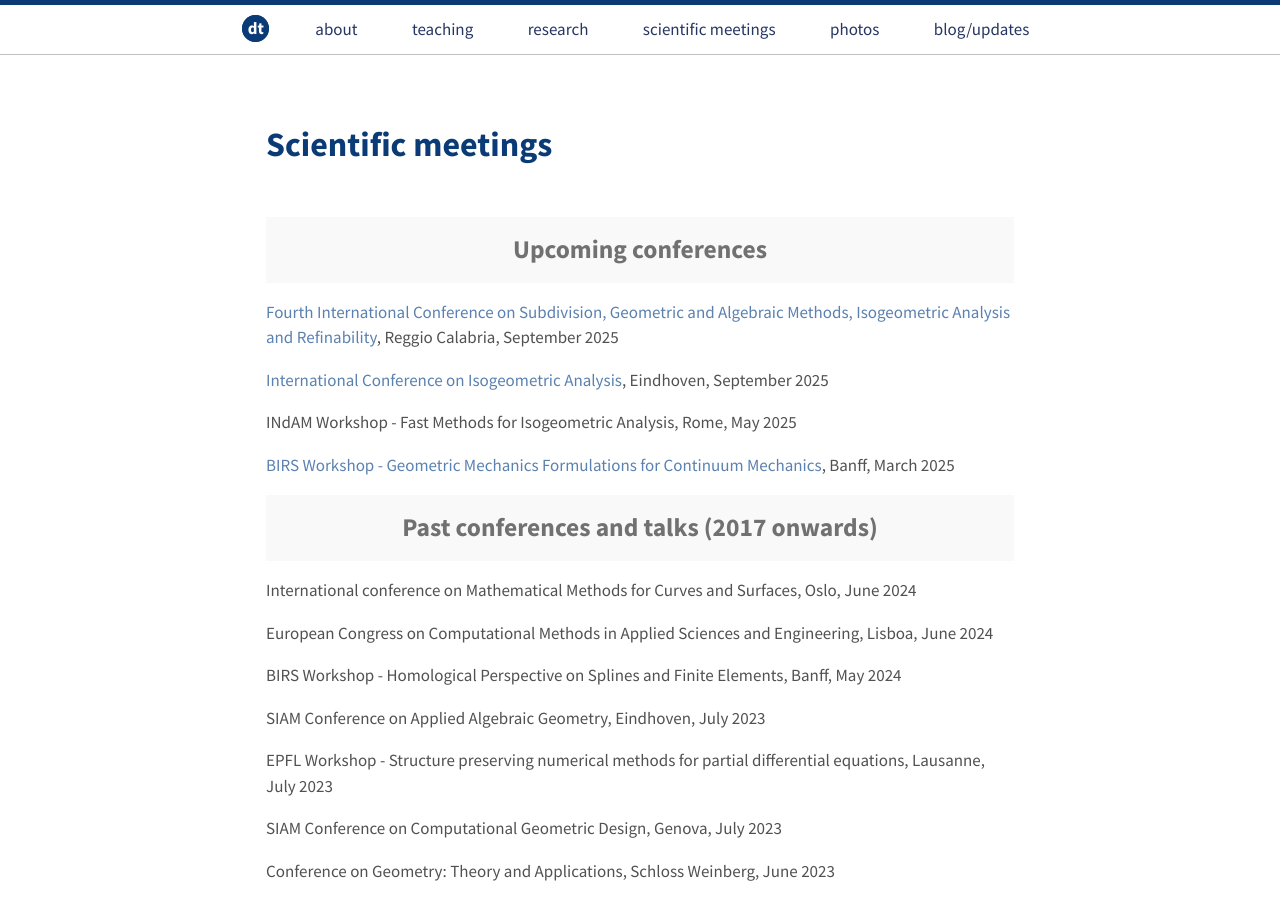
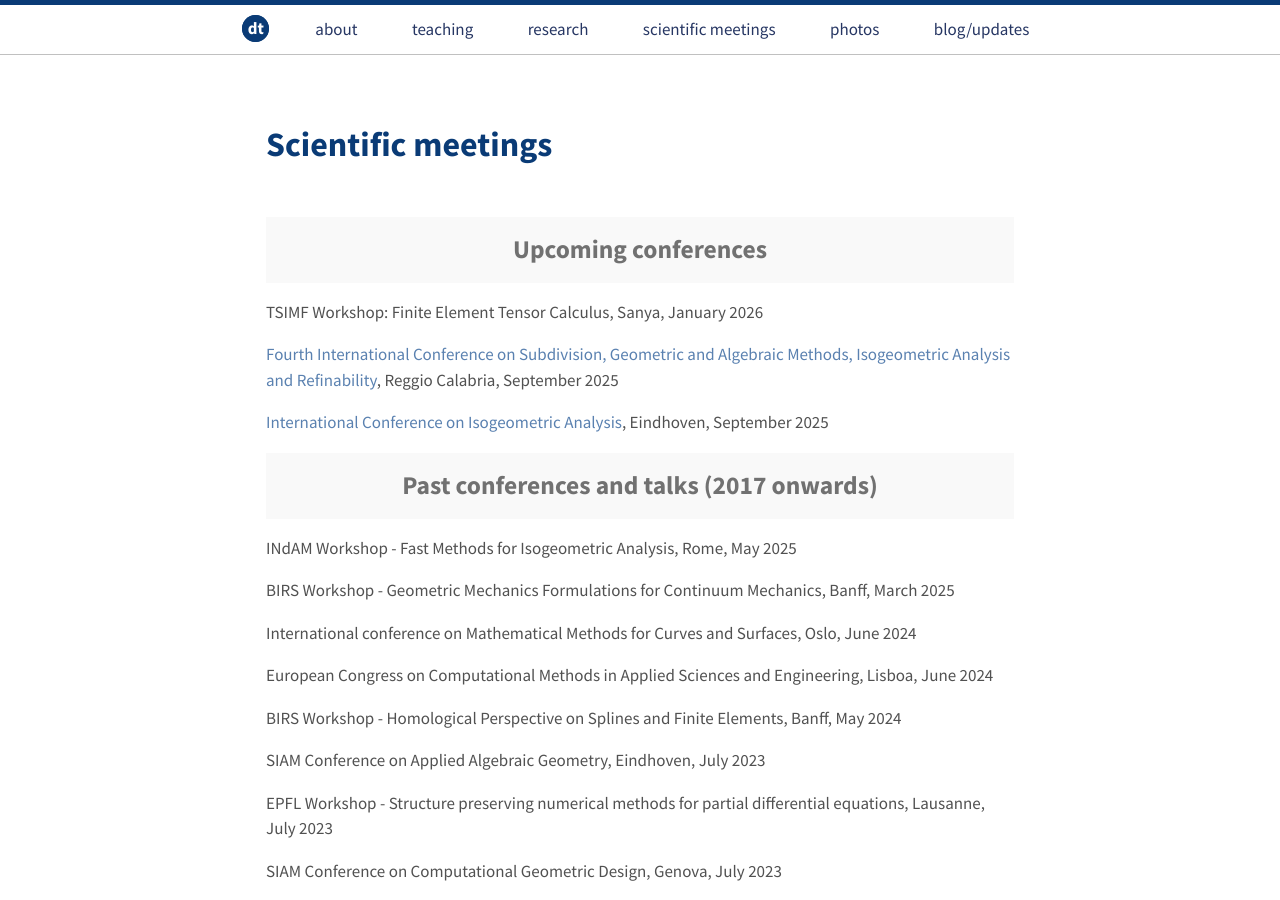
Before and after one commit to dtoshniwal/dtoshniwal.github.io, a Jekyll site: the page built from travel.md, in a window 1280 px wide and 900 px high. Built offline with Jekyll 4.4.1, drawn with Linux system fonts in a browser that asks for light colours.

Commit message:
update travel

```diff
--- a/travel.md
+++ b/travel.md
@@ -36,16 +36,17 @@ X. Wei, T. Takacs, D. Toshniwal, Y.J. Zhang, H. Speleers, C. Manni, J. Peters
 
 <h2 class="message" align="center">Upcoming conferences</h2>
 
+TSIMF Workshop: Finite Element Tensor Calculus, Sanya, January 2026
 
 [Fourth International Conference on Subdivision, Geometric and Algebraic Methods, Isogeometric Analysis and Refinability](https://smart2025.unirc.it/), Reggio Calabria, September 2025
 
 [International Conference on Isogeometric Analysis](https://iga2025.cimne.com/), Eindhoven, September 2025
 
+<h2 class="message" align="center">Past conferences and talks (2017 onwards)</h2>
+
 INdAM Workshop - Fast Methods for Isogeometric Analysis, Rome, May 2025
 
-[BIRS Workshop - Geometric Mechanics Formulations for Continuum Mechanics](https://workshops.birs.ca/events/25w5441), Banff, March 2025
-
-<h2 class="message" align="center">Past conferences and talks (2017 onwards)</h2>
+BIRS Workshop - Geometric Mechanics Formulations for Continuum Mechanics, Banff, March 2025
 
 International conference on Mathematical Methods for Curves and Surfaces, Oslo, June 2024
 
```
